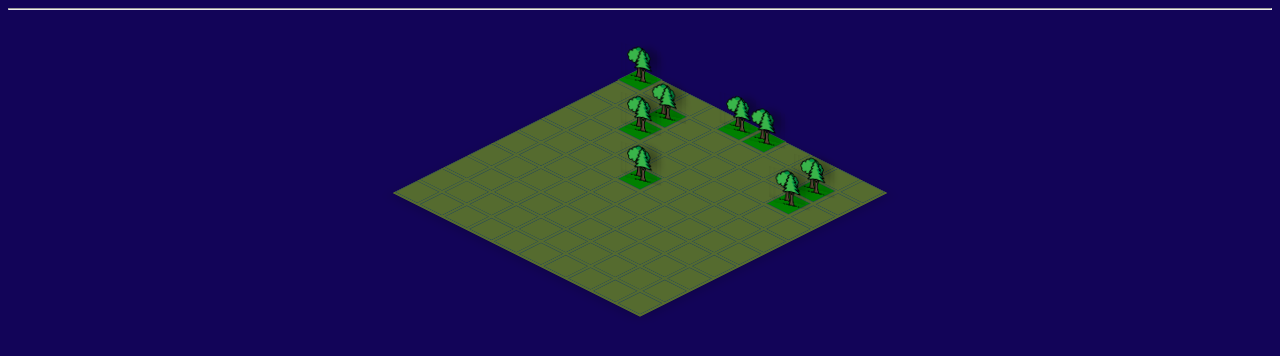
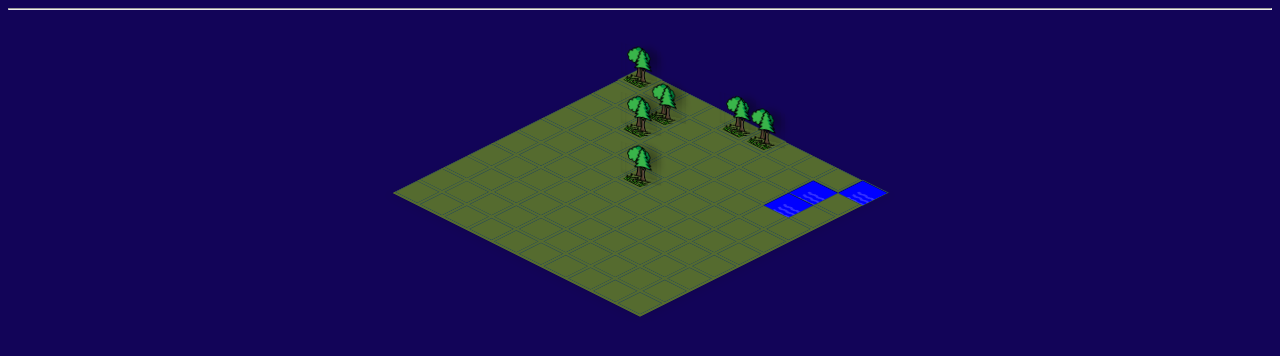
Before and after one commit to chrlzs/isometric, a website with bundled scripts: page public/index.html in a window 1280 px wide. Built offline with nearby package versions, Linux system fonts and the light colour scheme.

Commit message:
added water tile type

```diff
--- a/public/css/main.css
+++ b/public/css/main.css
@@ -31,7 +31,7 @@ body {
   /* The CSS to get the Isometric Effect */
   transform: rotateX(60deg) rotateZ(45deg);
   transform-style: preserve-3d;
-  box-shadow:.25em .25em 1em rgba(0,0,0,.2);
+  box-shadow:.25em .25em 1em rgba(0,0,0,.1);
 
 }
 
@@ -43,15 +43,67 @@ body {
 
 }
 
+.cell-solid.water {
+  transform: translateZ(1px);
+  background-color: blue;
+  position: relative;
+  overflow: hidden;
+  width: 100%;
+  height: 100%;
+}
 
-.cell-solid {
-  background:green !important;
-  transform: translateZ(1px);
-  transform-style: preserve-3d;
+.cell-solid.water:after {
+  content: '';
+  position: absolute;
+  top: 0;
+  left: 0;
+  width: 100%;
+  height: 100%;
+  border-left: solid 1px darkblue;
+  border-top: solid 1px darkblue;
+}
+
+.cell-solid.water:before {
+  content: '';
+  position: absolute;
+  top: 0;
+  left: 0;
+  width: 100%;
+  height: 100%;
+  background: url('../img/water.svg') no-repeat center center fixed;
+  background-size: cover;
+  z-index: -1;
+  opacity: .5;
+}
+
+.cell-solid.water:before {
+  animation: water-animation 5s infinite linear;
+}
+
+@keyframes water-animation {
+  0% {
+    background-position: 5px 5px;
+  }
+  50% {
+    background-position: 10px 10px;
+  }
+  100% {
+    background-position: 5px 5px;
+  }
 }
 
 
-.cell-solid:before{
+.cell-solid.flora {
+  transform: translateZ(1px);
+  transform-style: preserve-3d;
+  background-image: url(../img/grass.svg);
+  background-repeat: repeat;
+  background-size: contain;
+  background-position: center 5px;
+}
+
+
+.cell-solid.flora:before{
   transform:rotateX(-90deg) rotateY(20deg) translateY(0em) translateX(0em);
   box-shadow:inset 0em -.125em .25em rgba(0,0,0,.1);
   content:"";
@@ -69,7 +121,7 @@ body {
 }
 
 
-.cell-solid:after {
+.cell-solid.flora:after {
   transform:rotateX(-90deg) rotateY(20deg) translateY(0em) translateX(0em);
   box-shadow:inset 0em -.125em .25em rgba(0,0,0,.1);
   content:"";
--- a/public/js/grid.js
+++ b/public/js/grid.js
@@ -21,7 +21,21 @@ class Grid {
 
   isSolid(x, y) {
     if (this.isValidPosition(x, y)) {
+      return this.cells[y][x] > 0;
+    }
+    return false;
+  }
+
+  isFlora(x, y) {
+    if (this.isValidPosition(x, y)) {
       return this.cells[y][x] === 1;
+    }
+    return false;
+  }
+
+  isWater(x, y) {
+    if (this.isValidPosition(x, y)) {
+      return this.cells[y][x] === 2;
     }
     return false;
   }
--- a/public/js/main.js
+++ b/public/js/main.js
@@ -39,9 +39,9 @@ class App {
     this.grid.setCell(5, 0, 1);
     this.grid.setCell(6, 0, 0);
     this.grid.setCell(7, 0, 0);
-    this.grid.setCell(8, 1, 1);
-    this.grid.setCell(8, 2, 1);
-    this.grid.setCell(9, 0, 0);
+    this.grid.setCell(8, 1, 2);
+    this.grid.setCell(8, 2, 2);
+    this.grid.setCell(9, 0, 2);
     this.grid.setCell(10, 0, 1);
     this.grid.setCell(10, 4, 1);
 
@@ -103,6 +103,14 @@ class App {
           cellElement.classList.add('cell-solid');
         }
 
+        if (this.grid.isFlora(x, y)) {
+          cellElement.classList.add('flora');
+        }
+
+        if (this.grid.isWater(x, y)) {
+          cellElement.classList.add('water');
+        }
+
         if (x === targetX && y === targetY) {
           cellElement.classList.add('cell-entity');
         }
```
Also changed, not shown: public/img/grass.svg (added), public/img/water.svg (added).
